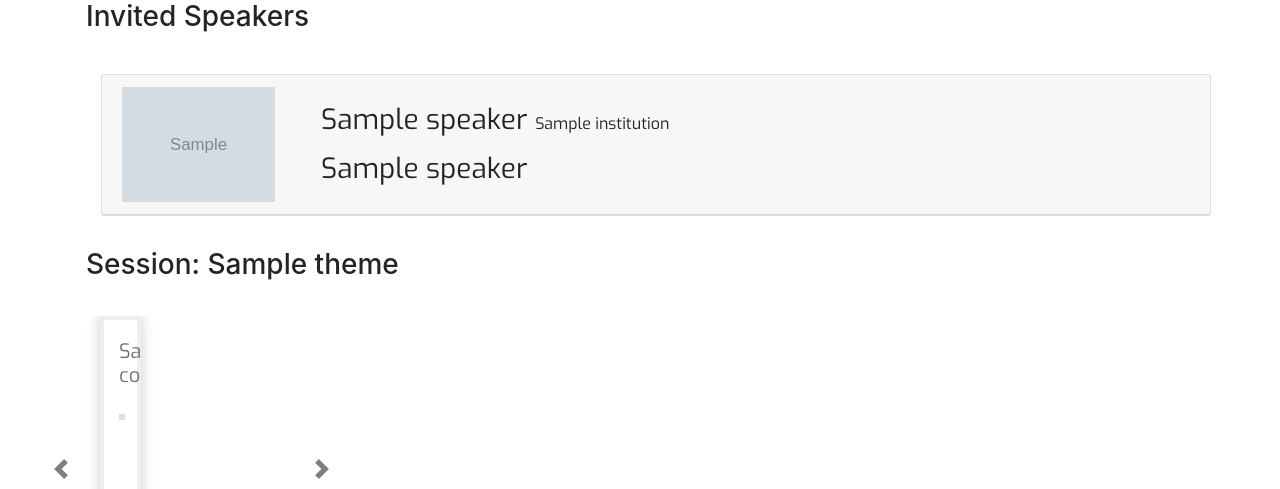
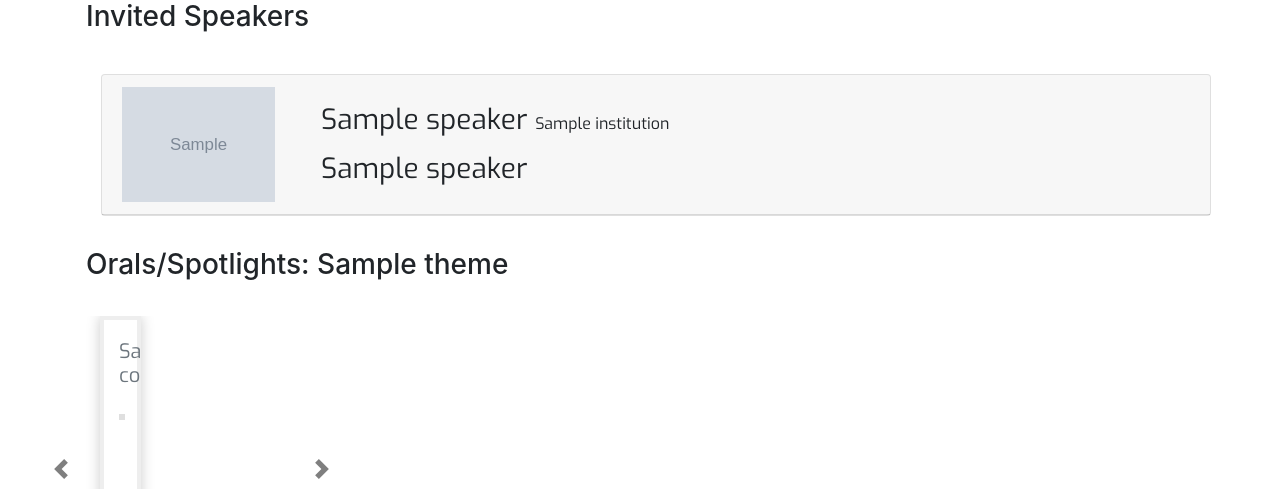
Before and after one commit to ICLR/iclr.github.io, a Flask app: template templates/pages/schedule.html in a window 1280 px wide. Shown: the part 415-904 px from the top of the page. Run offline with Flask 2, Linux system fonts and the light colour scheme; the template is opened without the code that fills it: most values are stand-ins (such as "Sample title", 1, 10 or a date in 2020); grey boxes marked "Sample" are stand-in pictures; data that the repository does not hold is empty; parts of the project's set-up code (start-up, migrations or seed data) failed here and were passed over; some libraries are stand-ins or nearby versions; some web fonts are replaced; grey boxes are pictures that could not be loaded.

Commit message:
Update schedule.html

```diff
--- a/templates/pages/schedule.html
+++ b/templates/pages/schedule.html
@@ -157,7 +157,7 @@
   <!-- Session -->
   {% for s in base.section %}
   <div class="row p-3">
-    <h3>Session: {{s.theme}}</h3>
+    <h3>Orals/Spotlights: {{s.theme}}</h3>
   </div>
   <div class ="row my-auto mx-auto">
     <div id="carouselExample{{base.day}}{{loop.index}}" class="carousel slide" data-interval="false">
```
